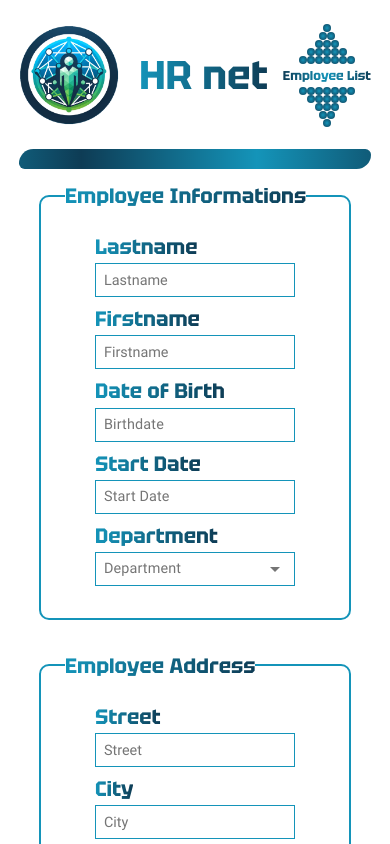
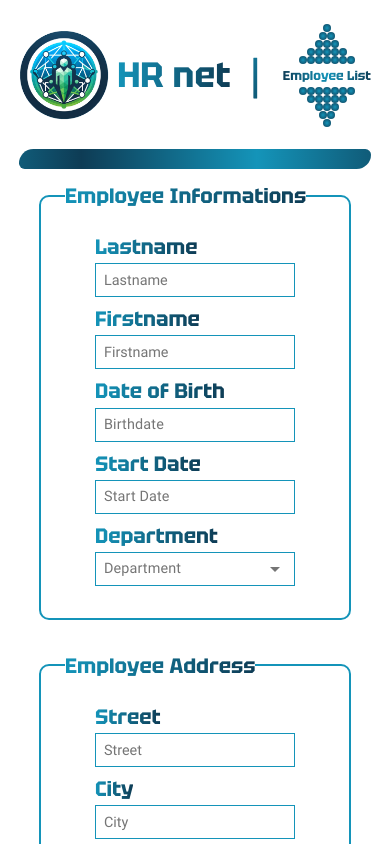
Before and after one commit to Git-EJ/OC_P14, a React (Vite) app: page /employee-create in a window 390 px wide. Shown: the top 844 px of the page. Built offline with nearby package versions, Linux system fonts and the light colour scheme.

Commit message:
header CSS changes clamp for logo title and logo, margin left for logo tittle

```diff
--- a/src/styles/css/index.css
+++ b/src/styles/css/index.css
@@ -240,8 +240,8 @@ body ::-webkit-scrollbar {
   -webkit-background-clip: text;
   background-clip: text;
   color: transparent;
-  width: 135px;
-  height: 135px;
+  width: 136px;
+  height: 136px;
   font-family: "Tektur_Bold", sans-serif;
   font-size: 1.3rem;
   border: 10px solid #1494B9;
@@ -373,14 +373,14 @@ body ::-webkit-scrollbar {
   padding: 1.2rem 0;
 }
 .header_logo_img {
-  width: clamp(100px, 12vw, 115px);
-  height: clamp(100px, 12vw, 115px);
+  width: clamp(90px, 12vw, 115px);
+  height: clamp(90px, 12vw, 115px);
   cursor: pointer;
 }
 .header_logo_title {
   white-space: nowrap;
   font-family: "Tektur_Bold", sans-serif;
-  font-size: clamp(2.5rem, 5vw, 3rem);
+  font-size: clamp(2.2rem, 5vw, 3rem);
   margin-left: 20px;
   background: linear-gradient(to right, #1494B9, #0E3C55);
   -webkit-background-clip: text;
@@ -444,6 +444,11 @@ body ::-webkit-scrollbar {
   cursor: pointer;
 }
 
+@media screen and (max-width: 450px) {
+  .header_logo_title {
+    margin-left: 0.5rem;
+  }
+}
 .css-1yk1gt9-MuiInputBase-root-MuiOutlinedInput-root-MuiSelect-root {
   border-radius: 0px !important;
 }
--- a/src/styles/scss/components/header.scss
+++ b/src/styles/scss/components/header.scss
@@ -25,15 +25,15 @@
     }
 
     &_img {
-      width: clamp(100px, 12vw, 115px);
-      height: clamp(100px, 12vw, 115px);
+      width: clamp(90px, 12vw, 115px);
+      height: clamp(90px, 12vw, 115px);
       cursor: pointer;
     }
 
     &_title {
       white-space: nowrap;
       font-family: 'Tektur_Bold', sans-serif;
-      font-size: clamp(2.5rem, 5vw, 3rem);
+      font-size: clamp(2.2rem, 5vw, 3rem);
       margin-left: 20px;
       @include gradient_text($secondary_linear-gradient);
       cursor: default;
@@ -99,3 +99,9 @@
     }
   }
 }
+
+@media screen and (max-width: 450px){
+  .header_logo_title {
+    margin-left: .5rem;
+  }
+}
```
Also changed, not shown: 1 other file (tests, documents, lock files or other folders).
